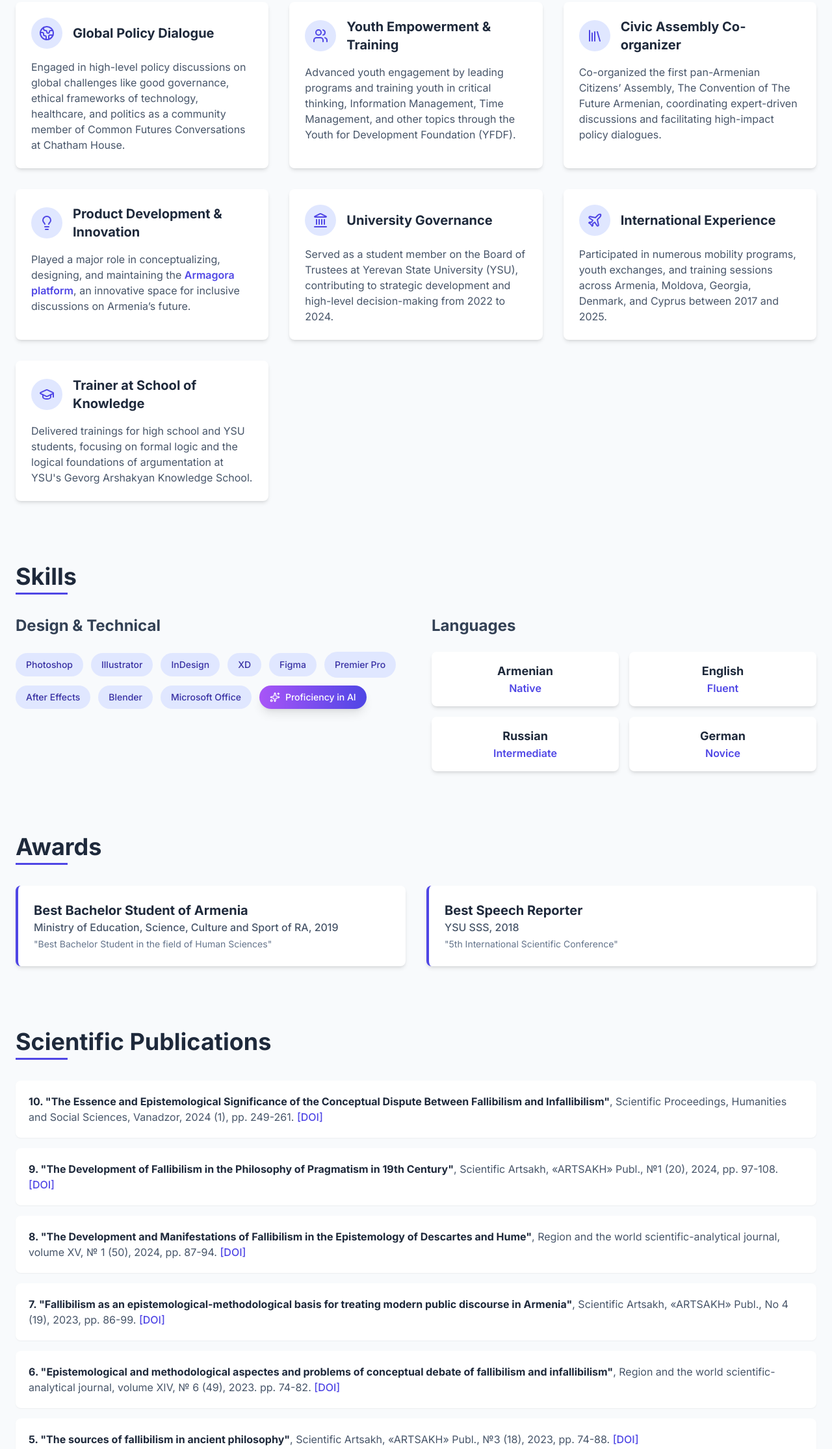
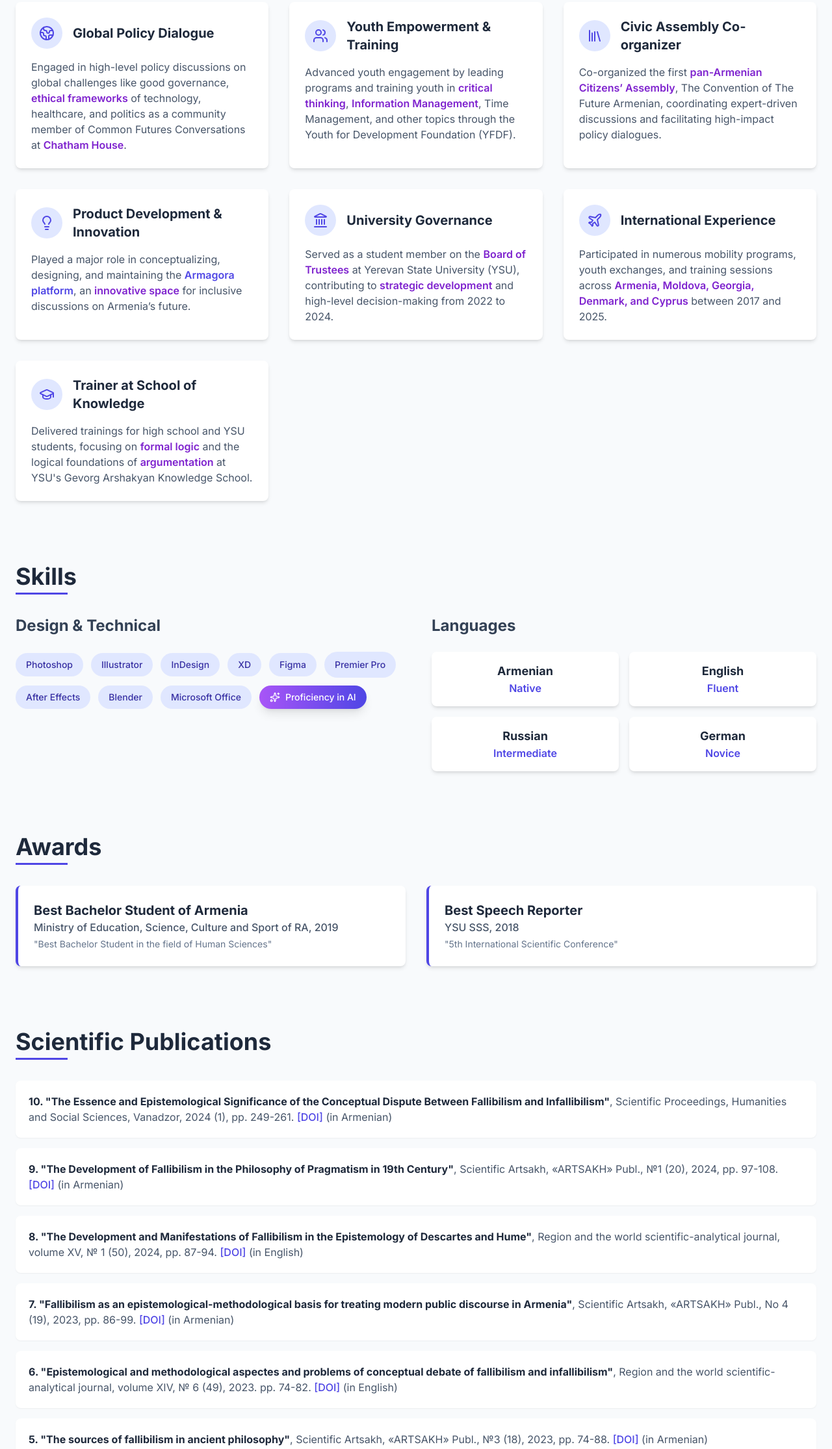
Before and after one commit to dak3141/Akelyan-s-Folio, a plain HTML site: page index.html in a window 1280 px wide. Shown: the part 2753-4983 px from the top of the page at 65% size. Drawn offline with nearby package versions, Linux system fonts and the light colour scheme.

Commit message:
Update index.html

```diff
--- a/index.html
+++ b/index.html
@@ -233,7 +233,7 @@
                         <div class="bg-indigo-100 p-3 rounded-full mr-4"><i data-lucide="globe-2" class="w-6 h-6 text-indigo-600"></i></div>
                         <h3 class="text-xl font-bold text-slate-800">Global Policy Dialogue</h3>
                     </div>
-                    <p class="text-slate-600">Engaged in high-level policy discussions on global challenges like good governance, ethical frameworks of technology, healthcare, and politics as a community member of Common Futures Conversations at Chatham House.</p>
+                    <p class="text-slate-600">Engaged in high-level policy discussions on global challenges like good governance, <span class="font-semibold text-purple-700">ethical frameworks</span> of technology, healthcare, and politics as a community member of Common Futures Conversations at <span class="font-semibold text-purple-700">Chatham House</span>.</p>
                 </div>
                  <!-- Highlight Card 2 -->
                 <div class="bg-white p-6 rounded-lg shadow-md highlight-card">
@@ -241,7 +241,7 @@
                         <div class="bg-indigo-100 p-3 rounded-full mr-4"><i data-lucide="users" class="w-6 h-6 text-indigo-600"></i></div>
                         <h3 class="text-xl font-bold text-slate-800">Youth Empowerment & Training</h3>
                     </div>
-                    <p class="text-slate-600">Advanced youth engagement by leading programs and training youth in critical thinking, Information Management, Time Management, and other topics through the Youth for Development Foundation (YFDF).</p>
+                    <p class="text-slate-600">Advanced youth engagement by leading programs and training youth in <span class="font-semibold text-purple-700">critical thinking</span>, <span class="font-semibold text-purple-700">Information Management</span>, Time Management, and other topics through the Youth for Development Foundation (YFDF).</p>
                 </div>
                  <!-- Highlight Card 3 -->
                 <div class="bg-white p-6 rounded-lg shadow-md highlight-card">
@@ -249,7 +249,7 @@
                         <div class="bg-indigo-100 p-3 rounded-full mr-4"><i data-lucide="library" class="w-6 h-6 text-indigo-600"></i></div>
                         <h3 class="text-xl font-bold text-slate-800">Civic Assembly Co-organizer</h3>
                     </div>
-                    <p class="text-slate-600">Co-organized the first pan-Armenian Citizens’ Assembly, The Convention of The Future Armenian, coordinating expert-driven discussions and facilitating high-impact policy dialogues.</p>
+                    <p class="text-slate-600">Co-organized the first <span class="font-semibold text-purple-700">pan-Armenian Citizens’ Assembly</span>, The Convention of The Future Armenian, coordinating expert-driven discussions and facilitating high-impact policy dialogues.</p>
                 </div>
                  <!-- Highlight Card 4 -->
                 <div class="bg-white p-6 rounded-lg shadow-md highlight-card">
@@ -257,7 +257,7 @@
                         <div class="bg-indigo-100 p-3 rounded-full mr-4"><i data-lucide="lightbulb" class="w-6 h-6 text-indigo-600"></i></div>
                         <h3 class="text-xl font-bold text-slate-800">Product Development & Innovation</h3>
                     </div>
-                    <p class="text-slate-600">Played a major role in conceptualizing, designing, and maintaining the <a href="https://armagora.am/en/" target="_blank" class="text-indigo-600 hover:underline font-semibold">Armagora platform</a>, an innovative space for inclusive discussions on Armenia’s future.</p>
+                    <p class="text-slate-600">Played a major role in conceptualizing, designing, and maintaining the <a href="https://armagora.am/en/" target="_blank" class="text-indigo-600 hover:underline font-semibold">Armagora platform</a>, an <span class="font-semibold text-purple-700">innovative space</span> for inclusive discussions on Armenia’s future.</p>
                 </div>
                  <!-- Highlight Card 5 -->
                 <div class="bg-white p-6 rounded-lg shadow-md highlight-card">
@@ -265,7 +265,7 @@
                         <div class="bg-indigo-100 p-3 rounded-full mr-4"><i data-lucide="landmark" class="w-6 h-6 text-indigo-600"></i></div>
                         <h3 class="text-xl font-bold text-slate-800">University Governance</h3>
                     </div>
-                    <p class="text-slate-600">Served as a student member on the Board of Trustees at Yerevan State University (YSU), contributing to strategic development and high-level decision-making from 2022 to 2024.</p>
+                    <p class="text-slate-600">Served as a student member on the <span class="font-semibold text-purple-700">Board of Trustees</span> at Yerevan State University (YSU), contributing to <span class="font-semibold text-purple-700">strategic development</span> and high-level decision-making from 2022 to 2024.</p>
                 </div>
                  <!-- Highlight Card 6 -->
                 <div class="bg-white p-6 rounded-lg shadow-md highlight-card">
@@ -273,7 +273,7 @@
                         <div class="bg-indigo-100 p-3 rounded-full mr-4"><i data-lucide="plane" class="w-6 h-6 text-indigo-600"></i></div>
                         <h3 class="text-xl font-bold text-slate-800">International Experience</h3>
                     </div>
-                    <p class="text-slate-600">Participated in numerous mobility programs, youth exchanges, and training sessions across Armenia, Moldova, Georgia, Denmark, and Cyprus between 2017 and 2025.</p>
+                    <p class="text-slate-600">Participated in numerous mobility programs, youth exchanges, and training sessions across <span class="font-semibold text-purple-700">Armenia, Moldova, Georgia, Denmark, and Cyprus</span> between 2017 and 2025.</p>
                 </div>
                  <!-- Highlight Card 7 -->
                 <div class="bg-white p-6 rounded-lg shadow-md highlight-card">
@@ -281,7 +281,7 @@
                         <div class="bg-indigo-100 p-3 rounded-full mr-4"><i data-lucide="graduation-cap" class="w-6 h-6 text-indigo-600"></i></div>
                         <h3 class="text-xl font-bold text-slate-800">Trainer at School of Knowledge</h3>
                     </div>
-                    <p class="text-slate-600">Delivered trainings for high school and YSU students, focusing on formal logic and the logical foundations of argumentation at YSU's Gevorg Arshakyan Knowledge School.</p>
+                    <p class="text-slate-600">Delivered trainings for high school and YSU students, focusing on <span class="font-semibold text-purple-700">formal logic</span> and the logical foundations of <span class="font-semibold text-purple-700">argumentation</span> at YSU's Gevorg Arshakyan Knowledge School.</p>
                 </div>
             </div>
         </section>
@@ -353,12 +353,12 @@
         <section id="publications" class="mb-24">
             <h2 class="text-4xl font-bold text-slate-800 section-title">Scientific Publications</h2>
             <div class="space-y-4">
-                <div class="bg-white p-5 rounded-lg shadow-sm hover:shadow-lg transition-shadow duration-300"><p class="text-slate-600"><strong class="text-slate-800">10. "The Essence and Epistemological Significance of the Conceptual Dispute Between Fallibilism and Infallibilism"</strong>, Scientific Proceedings, Humanities and Social Sciences, Vanadzor, 2024 (1), pp. 249-261. <a href="https://doi.org/10.58726/27382915-2024.1-249" target="_blank" class="text-indigo-600 hover:underline font-medium">[DOI]</a></p></div>
-                <div class="bg-white p-5 rounded-lg shadow-sm hover:shadow-lg transition-shadow duration-300"><p class="text-slate-600"><strong class="text-slate-800">9. "The Development of Fallibilism in the Philosophy of Pragmatism in 19th Century"</strong>, Scientific Artsakh, «ARTSAKH» Publ., №1 (20), 2024, pp. 97-108. <a href="https://doi.org/10.52063/25792652-2024.1.20-97" target="_blank" class="text-indigo-600 hover:underline font-medium">[DOI]</a></p></div>
-                <div class="bg-white p-5 rounded-lg shadow-sm hover:shadow-lg transition-shadow duration-300"><p class="text-slate-600"><strong class="text-slate-800">8. "The Development and Manifestations of Fallibilism in the Epistemology of Descartes and Hume"</strong>, Region and the world scientific-analytical journal, volume XV, № 1 (50), 2024, pp. 87-94. <a href="https://doi.org/10.58587/18292437-2024.1-87" target="_blank" class="text-indigo-600 hover:underline font-medium">[DOI]</a></p></div>
-                <div class="bg-white p-5 rounded-lg shadow-sm hover:shadow-lg transition-shadow duration-300"><p class="text-slate-600"><strong class="text-slate-800">7. "Fallibilism as an epistemological-methodological basis for treating modern public discourse in Armenia"</strong>, Scientific Artsakh, «ARTSAKH» Publ., No 4 (19), 2023, pp. 86-99. <a href="https://doi.org/10.52063/25792652-2023.4.19-86" target="_blank" class="text-indigo-600 hover:underline font-medium">[DOI]</a></p></div>
-                <div class="bg-white p-5 rounded-lg shadow-sm hover:shadow-lg transition-shadow duration-300"><p class="text-slate-600"><strong class="text-slate-800">6. "Epistemological and methodological aspectes and problems of conceptual debate of fallibilism and infallibilism"</strong>, Region and the world scientific-analytical journal, volume XIV, № 6 (49), 2023. pp. 74-82. <a href="https://doi.org/10.58587/18292437-2023.6-74" target="_blank" class="text-indigo-600 hover:underline font-medium">[DOI]</a></p></div>
-                <div class="bg-white p-5 rounded-lg shadow-sm hover:shadow-lg transition-shadow duration-300"><p class="text-slate-600"><strong class="text-slate-800">5. "The sources of fallibilism in ancient philosophy"</strong>, Scientific Artsakh, «ARTSAKH» Publ., №3 (18), 2023, pp. 74-88. <a href="https://doi.org/10.52063/25792652-2023.3.18-74" target="_blank" class="text-indigo-600 hover:underline font-medium">[DOI]</a></p></div>
+                <div class="bg-white p-5 rounded-lg shadow-sm hover:shadow-lg transition-shadow duration-300"><p class="text-slate-600"><strong class="text-slate-800">10. "The Essence and Epistemological Significance of the Conceptual Dispute Between Fallibilism and Infallibilism"</strong>, Scientific Proceedings, Humanities and Social Sciences, Vanadzor, 2024 (1), pp. 249-261. <a href="https://doi.org/10.58726/27382915-2024.1-249" target="_blank" class="text-indigo-600 hover:underline font-medium">[DOI]</a> (in Armenian)</p></div>
+                <div class="bg-white p-5 rounded-lg shadow-sm hover:shadow-lg transition-shadow duration-300"><p class="text-slate-600"><strong class="text-slate-800">9. "The Development of Fallibilism in the Philosophy of Pragmatism in 19th Century"</strong>, Scientific Artsakh, «ARTSAKH» Publ., №1 (20), 2024, pp. 97-108. <a href="https://doi.org/10.52063/25792652-2024.1.20-97" target="_blank" class="text-indigo-600 hover:underline font-medium">[DOI]</a> (in Armenian)</p></div>
+                <div class="bg-white p-5 rounded-lg shadow-sm hover:shadow-lg transition-shadow duration-300"><p class="text-slate-600"><strong class="text-slate-800">8. "The Development and Manifestations of Fallibilism in the Epistemology of Descartes and Hume"</strong>, Region and the world scientific-analytical journal, volume XV, № 1 (50), 2024, pp. 87-94. <a href="https://doi.org/10.58587/18292437-2024.1-87" target="_blank" class="text-indigo-600 hover:underline font-medium">[DOI]</a> (in English)</p></div>
+                <div class="bg-white p-5 rounded-lg shadow-sm hover:shadow-lg transition-shadow duration-300"><p class="text-slate-600"><strong class="text-slate-800">7. "Fallibilism as an epistemological-methodological basis for treating modern public discourse in Armenia"</strong>, Scientific Artsakh, «ARTSAKH» Publ., No 4 (19), 2023, pp. 86-99. <a href="https://doi.org/10.52063/25792652-2023.4.19-86" target="_blank" class="text-indigo-600 hover:underline font-medium">[DOI]</a> (in Armenian)</p></div>
+                <div class="bg-white p-5 rounded-lg shadow-sm hover:shadow-lg transition-shadow duration-300"><p class="text-slate-600"><strong class="text-slate-800">6. "Epistemological and methodological aspectes and problems of conceptual debate of fallibilism and infallibilism"</strong>, Region and the world scientific-analytical journal, volume XIV, № 6 (49), 2023. pp. 74-82. <a href="https://doi.org/10.58587/18292437-2023.6-74" target="_blank" class="text-indigo-600 hover:underline font-medium">[DOI]</a> (in English)</p></div>
+                <div class="bg-white p-5 rounded-lg shadow-sm hover:shadow-lg transition-shadow duration-300"><p class="text-slate-600"><strong class="text-slate-800">5. "The sources of fallibilism in ancient philosophy"</strong>, Scientific Artsakh, «ARTSAKH» Publ., №3 (18), 2023, pp. 74-88. <a href="https://doi.org/10.52063/25792652-2023.3.18-74" target="_blank" class="text-indigo-600 hover:underline font-medium">[DOI]</a> (in Armenian)</p></div>
                 <div class="bg-white p-5 rounded-lg shadow-sm hover:shadow-lg transition-shadow duration-300"><p class="text-slate-600"><strong class="text-slate-800">4. "The problem of causality in the context of the newtonian and modern scientific picture of the world"</strong>, Scientific Reedings, ASU publishing house, Stepanakert, 2022, pp. 181-188. (in Armenian)</p></div>
                 <div class="bg-white p-5 rounded-lg shadow-sm hover:shadow-lg transition-shadow duration-300"><p class="text-slate-600"><strong class="text-slate-800">3. "The problem of philosophical conceptualization in the context of experimental science"</strong>, Scientific proceedings, issue B (№2), Gyumri, 2020, pp. 140-151. (in Armenian)</p></div>
                 <div class="bg-white p-5 rounded-lg shadow-sm hover:shadow-lg transition-shadow duration-300"><p class="text-slate-600"><strong class="text-slate-800">2. "Comparative analysis of cooperation of science and philosophy in the context of bilateral relations"</strong>, Collection of scientific articles of YSU SSS, 1.2 (28), Yerevan, 2019, pp. 315-325. (in Armenian)</p></div>
@@ -449,7 +449,7 @@
 
         // Voice Summary
         const voiceSummaryBtn = document.getElementById('voice-summary-btn');
-        const voiceSummaryText = `Welcome to the portfolio of Davit Akelyan, a strategic thinker, researcher, and designer. He holds Bachelor's and Master's degrees in Philosophy and is currently pursuing a Ph.D. in Philosophy of Science at Yerevan State University. Davit's professional experience is diverse, highlighted by his role as a Strategic Program Researcher and Coordinator at The FUTURE ARMENIAN Development Foundation, and as a Teaching Associate at the American University of Armenia. His career is marked by significant highlights, including engaging in global policy dialogues at Chatham House, empowering youth through training, co-organizing the first pan-Armenian Citizens’ Assembly, and contributing to the development of the innovative Armagora platform. He possesses a strong skill set in design and technical tools, including Adobe Creative Suite and a proficiency in AI. As a dedicated academic, Davit has a growing list of scientific publications and has been recognized with awards for Best Bachelor Student of Armenia and Best Speech Reporter. You can connect with Davit through his academic and social networks, or reach out directly via the contact information provided.`;
+        const voiceSummaryText = `Welcome to the Resume of Davit Akelyan, a strategic thinker, researcher, and designer. He holds Bachelor's and Master's degrees in Philosophy and is currently pursuing a Ph.D. in Philosophy of Science at Yerevan State University. Davit's professional experience is diverse, highlighted by his role as a Strategic Program Researcher and Coordinator at The FUTURE ARMENIAN Development Foundation, and as a Teaching Associate at the American University of Armenia. His career is marked by significant highlights, including engaging in global policy dialogues at Chatham House, empowering youth through training, co-organizing the first pan-Armenian Citizens’ Assembly, and contributing to the development of the innovative Armagora platform. He possesses a strong skill set in design and technical tools, including Adobe Creative Suite and a proficiency in AI. As a dedicated academic, Davit has a growing list of scientific publications and has been recognized with awards for Best Bachelor Student of Armenia and Best Speech Reporter. You can connect with Davit through his academic and social networks, or reach out directly via the contact information provided.`;
 
         let utterance = new SpeechSynthesisUtterance(voiceSummaryText);
 
```
